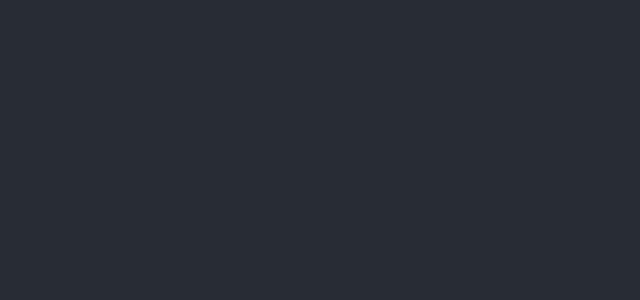
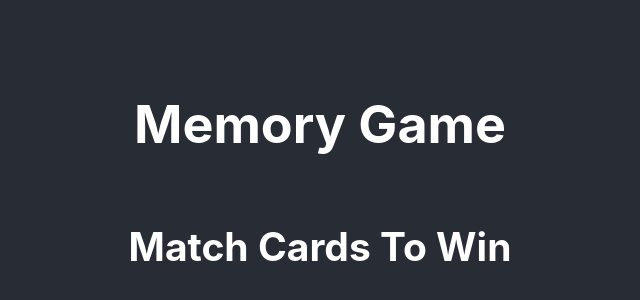
Before and after one commit to dustinblainemyers/memory-game, a React (Create React App) app: page / in a window 1280 px wide. Shown: the part 220-520 px from the top of the page, without its empty margins (320-960 px from the left). Built offline with nearby package versions, Linux system fonts and the light colour scheme.

Commit message:
changed app title

```diff
--- a/src/App.js
+++ b/src/App.js
@@ -6,7 +6,8 @@ function App() {
   return (
     <div className="App">
       <header className="App-header">
-
+        <h1>Memory Game</h1>
+        <h2>Match Cards To Win</h2>
 
       </header>
     </div>
```
